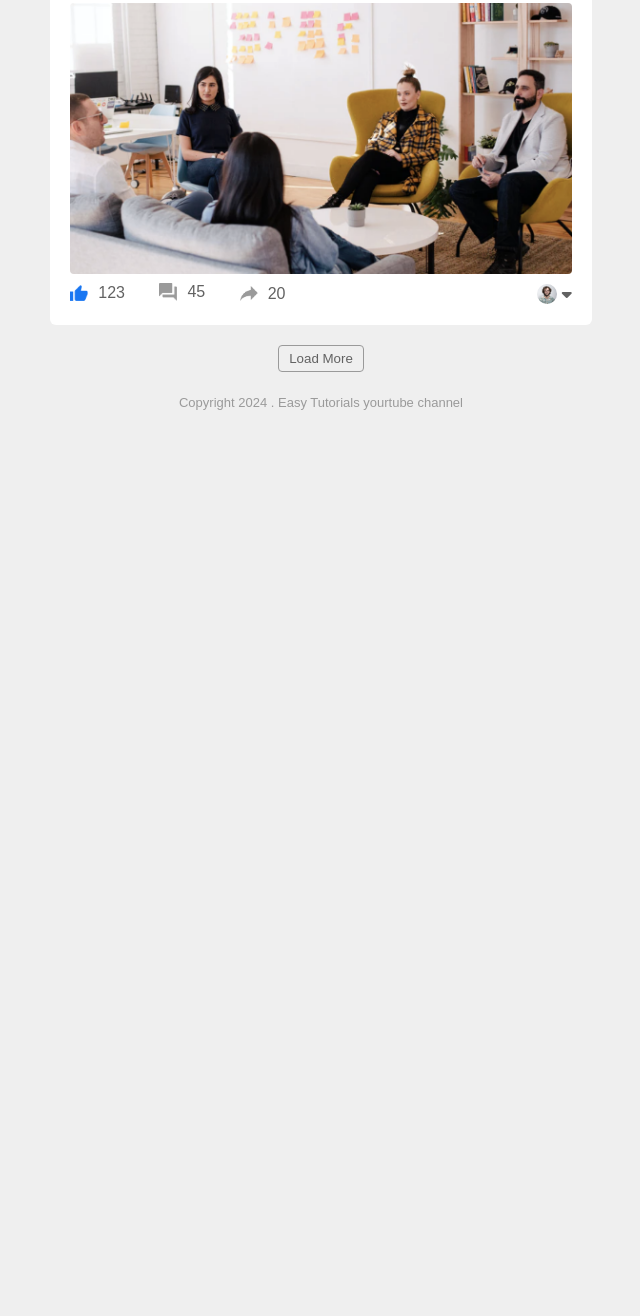
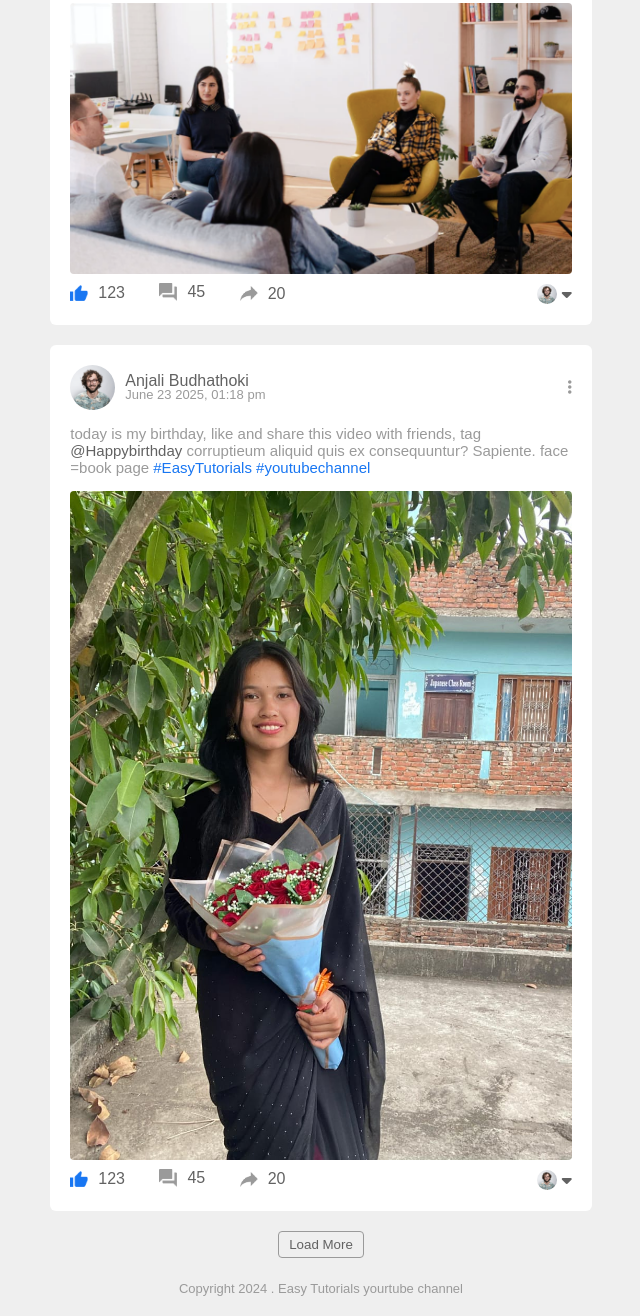
Before and after one commit to basnetdebit/facebook-colne, a plain HTML site: page index.html in a window 1280 px wide. Shown: the part 2578-3894 px from the top of the page, without its empty margins (319-959 px from the left). Before the commit the page ends 3008 px from the top, so only its background shows below. Drawn offline with Linux system fonts and the light colour scheme.

Commit message:
postchange

```diff
--- a/index.html
+++ b/index.html
@@ -331,6 +331,41 @@
               <i class="fa-solid fa-caret-down"> </i>
             </div>
           </div>
+
+        </div>
+
+        <div class="post-container">
+          <div class="post-row">
+            <div class="user-profile">
+              <img src="images/profile-pic.png"  />
+              <div>
+                <p>Anjali Budhathoki</p>
+                <span>June 23 2025, 01:18 pm</span>
+              </div>
+            </div>
+            <a href="#"> <i class="fas fa-ellipsis-v"></i></a>
+          </div>
+
+          <p class="post-text">
+            today is my birthday, like and share this video with friends, tag
+            <span>@Happybirthday</span> corruptieum aliquid quis ex consequuntur?
+            Sapiente. face =book page <a href="#"> #EasyTutorials </a>
+            <a href="#"> #youtubechannel</a>
+          </p>
+          <img src="images/anjali.jpg" class="post-img" />
+          <div class="post-row">
+            <div class="activity-icons">
+              <div><img src="images/like-blue.png" /> 123</div>
+              <div><img src="images/comments.png" /> 45</div>
+              <div><img src="images/share.png" /> 20</div>
+            </div>
+
+            <div class="post-porfile-icon">
+              <img src="images/profile-pic.png" />
+              <i class="fa-solid fa-caret-down"> </i>
+            </div>
+          </div>
+
         </div>
 
         <button type="button" class="load-more-button">Load More</button>
```
Also changed, not shown: images/anjali.jpg (added).
